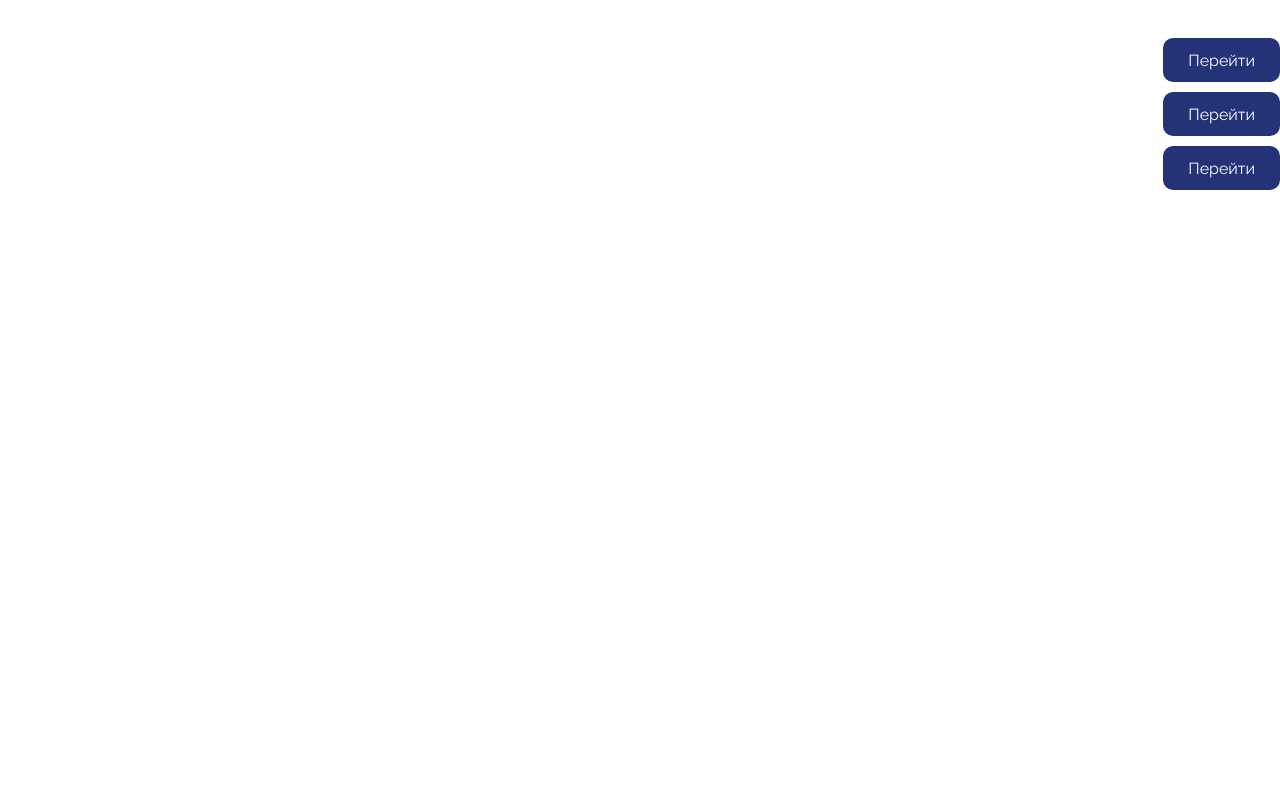
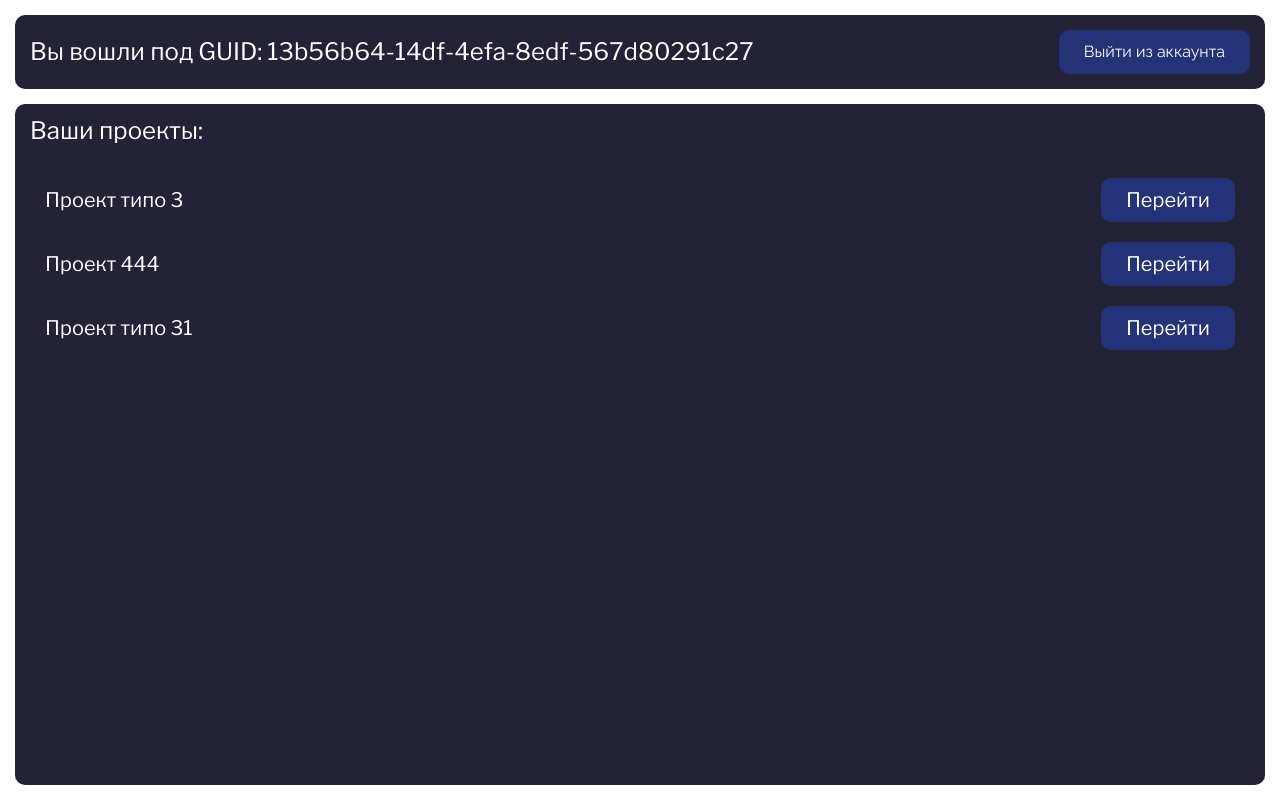
Before and after one commit to dimaakimm/antiplagiat_ui, a React (Vite) app: page / in a window 1280 px wide. Built offline with nearby package versions, Linux system fonts and the light colour scheme.

Commit message:
auth init

```diff
--- a/src/App.tsx
+++ b/src/App.tsx
@@ -5,12 +5,14 @@ import MainPage from './atomic/pages/MainPage/MainPage.tsx'
 import GeneralOverViewPage from './atomic/pages/GeneralOverviewPage/GeneralOverViewPage.tsx'
 import ProjectHeader from './atomic/organisms/ProjectHeader/ProjectHeader.tsx'
 import Header from './atomic/organisms/Header/Header.tsx'
+import GUIDAuth from './hooks/GUIDAuth.tsx'
 
 function App() {
     return (
         <BrowserRouter>
             <Provider store={store}>
                 <Routes>
+                    <Route element={<GUIDAuth />}>
                         <Route element={<Header />}>
                             <Route path="/" element={<MainPage />} />
                         </Route>
@@ -20,6 +22,7 @@ function App() {
                                 element={<GeneralOverViewPage />}
                             />
                         </Route>
+                    </Route>
                 </Routes>
             </Provider>
         </BrowserRouter>
--- a/src/api/apiSlice.ts
+++ b/src/api/apiSlice.ts
@@ -5,21 +5,13 @@ import {
     fetchBaseQuery,
     FetchBaseQueryError,
 } from '@reduxjs/toolkit/query/react'
+import { generateUUID } from '../utils/generateUUID.ts'
 
 const baseQuery = fetchBaseQuery({
     baseUrl: 'https://pioneergas-manager.ru/api/v1',
     credentials: 'include',
     prepareHeaders: (headers) => {
-        // Получаем или генерируем UUID
-        let uuid = localStorage.getItem('Guest-UUID')
-
-        if (!uuid) {
-            uuid = self.crypto.randomUUID
-                ? self.crypto.randomUUID()
-                : Date.now().toString(36) +
-                  Math.random().toString(36).substring(2)
-            localStorage.setItem('Guest-UUID', uuid)
-        }
+        const uuid = localStorage.getItem('Guest-UUID') || generateUUID()
         headers.set('Guest-UUID', uuid)
 
         return headers
@@ -57,5 +49,4 @@ const baseQueryWithReauth: BaseQueryFn<
 export const apiSlice = createApi({
     baseQuery: baseQueryWithReauth,
     endpoints: () => ({}),
-    tagTypes: ['Basket'],
 })
--- a/src/atomic/organisms/Header/Header.module.scss
+++ b/src/atomic/organisms/Header/Header.module.scss
@@ -0,0 +1,8 @@
+@use '/src/variables' as *;
+
+.headerWrapper{
+  @include header-styles;
+  display: flex;
+  justify-content: space-between;
+  align-items: center;
+}
--- a/src/atomic/organisms/Header/Header.tsx
+++ b/src/atomic/organisms/Header/Header.tsx
@@ -1,10 +1,24 @@
 import styles from './Header.module.scss'
 import { Outlet } from 'react-router-dom'
+import Typography from '../../atoms/Typography/Typography.tsx'
+import Button from '../../atoms/Button/Button.tsx'
 
 const Header = () => {
+    let uuid = localStorage.getItem('Guest-UUID')
+    const onExitClick = () => {
+        localStorage.removeItem('Guest-UUID')
+        window.location.reload()
+    }
     return (
         <>
-            <div className={styles.headerWrapper}>header</div>
+            <div className={styles.headerWrapper}>
+                <div className={styles.mainInfo}>
+                    <Typography>Вы вошли под GUID: {uuid}</Typography>
+                </div>
+                <div className={styles.exitButton}>
+                    <Button onClick={onExitClick}>Выйти из аккаунта</Button>
+                </div>
+            </div>
             <Outlet />
         </>
     )
--- a/src/atomic/organisms/ProjectHeader/ProjectHeader.tsx
+++ b/src/atomic/organisms/ProjectHeader/ProjectHeader.tsx
@@ -1,12 +1,12 @@
 import styles from './ProjectHeader.module.scss'
-import { Outlet, useParams } from 'react-router-dom'
+import { Outlet, useNavigate, useParams } from 'react-router-dom'
 import Button from '../../atoms/Button/Button.tsx'
 import Typography from '../../atoms/Typography/Typography.tsx'
 import { projectHeaderGeneralInfo } from '../../../mockedData/mockedProjectData.ts'
 
 const ProjectHeader = () => {
     const { id } = useParams<{ id: string }>()
-
+    const navigate = useNavigate()
     return (
         <>
             <div className={styles.headerWrapper}>
@@ -14,7 +14,7 @@ const ProjectHeader = () => {
                     <div className={styles.projectTitle}>
                         <Typography>Project: {id}</Typography>
                     </div>
-                    <Button>
+                    <Button onClick={() => navigate('/')}>
                         <Typography dType="r16">Выйти</Typography>
                     </Button>
                 </div>
--- /dev/null
+++ b/src/atomic/organisms/ProjectsTable/ProjectsTable.module.scss
@@ -0,0 +1,15 @@
+@use '/src/variables' as *;
+
+.projects{
+  @include block-styles;
+  display: flex;
+  flex-direction: column;
+  gap: 20px;
+  overflow-y: auto;
+}
+
+.project{
+  display: flex;
+  justify-content: space-between;
+  align-items: center;
+}
--- /dev/null
+++ b/src/atomic/organisms/ProjectsTable/ProjectsTable.tsx
@@ -0,0 +1,29 @@
+import styles from './ProjectsTable.module.scss'
+import Typography from '../../atoms/Typography/Typography.tsx'
+import Button from '../../atoms/Button/Button.tsx'
+import { useNavigate } from 'react-router-dom'
+
+interface ProjectsTableProps {
+    projects: { name: string; link: string }[]
+}
+const ProjectsTable: React.FC<ProjectsTableProps> = ({ projects }) => {
+    const navigate = useNavigate()
+
+    return (
+        <div className={styles.projects}>
+            <Typography>Ваши проекты:</Typography>
+            <div className={styles.projects}>
+                {projects.map((project) => (
+                    <div className={styles.project}>
+                        <Typography dType="r20">{project.name}</Typography>
+                        <Button onClick={() => navigate(project.link)}>
+                            <Typography dType="r20">Перейти</Typography>
+                        </Button>
+                    </div>
+                ))}
+            </div>
+        </div>
+    )
+}
+
+export default ProjectsTable
--- a/src/atomic/pages/MainPage/MainPage.module.scss
+++ b/src/atomic/pages/MainPage/MainPage.module.scss
@@ -1,9 +1,10 @@
-.projects{
+@use '/src/variables' as *;
+
+.wrapper{
+  @include page-styles;
   display: flex;
-  flex-direction: column;
-  gap: 10px;
+  width: 100%;
+  gap: 15px;
+  flex: 1;
+  overflow-y: auto;
 }
-.project{
-  display: flex;
-  justify-content: space-between;
-}
--- a/src/atomic/pages/MainPage/MainPage.tsx
+++ b/src/atomic/pages/MainPage/MainPage.tsx
@@ -1,24 +1,11 @@
 import styles from './MainPage.module.scss'
 import { projects } from '../../../mockedData/mockedProjectData.ts'
-import Typography from '../../atoms/Typography/Typography.tsx'
-import Button from '../../atoms/Button/Button.tsx'
-import { useNavigate } from 'react-router-dom'
+import ProjectsTable from '../../organisms/ProjectsTable/ProjectsTable.tsx'
 
 const MainPage = () => {
-    const navigate = useNavigate()
     return (
         <div className={styles.wrapper}>
-            mainPage
-            <div className={styles.projects}>
-                {projects.map((project) => (
-                    <div className={styles.project}>
-                        <Typography>{project.name}</Typography>
-                        <Button onClick={() => navigate(project.link)}>
-                            Перейти
-                        </Button>
-                    </div>
-                ))}
-            </div>
+            <ProjectsTable projects={projects} />
         </div>
     )
 }
--- /dev/null
+++ b/src/hooks/GUIDAuth.tsx
@@ -0,0 +1,14 @@
+import { generateUUID } from '../utils/generateUUID.ts'
+import { Outlet } from 'react-router-dom'
+
+const GUIDAuth = () => {
+    const uuid = localStorage.getItem('Guest-UUID')
+    if (!uuid) {
+        const temporaryUUID = generateUUID()
+        localStorage.setItem('Guest-UUID', temporaryUUID)
+    }
+
+    return <Outlet />
+}
+
+export default GUIDAuth
--- /dev/null
+++ b/src/utils/generateUUID.ts
@@ -0,0 +1,5 @@
+export const generateUUID = () => {
+    return self.crypto.randomUUID
+        ? self.crypto.randomUUID()
+        : Date.now().toString(36) + Math.random().toString(36).substring(2)
+}
```
Lines whose indentation alone changed are shown as unchanged.
